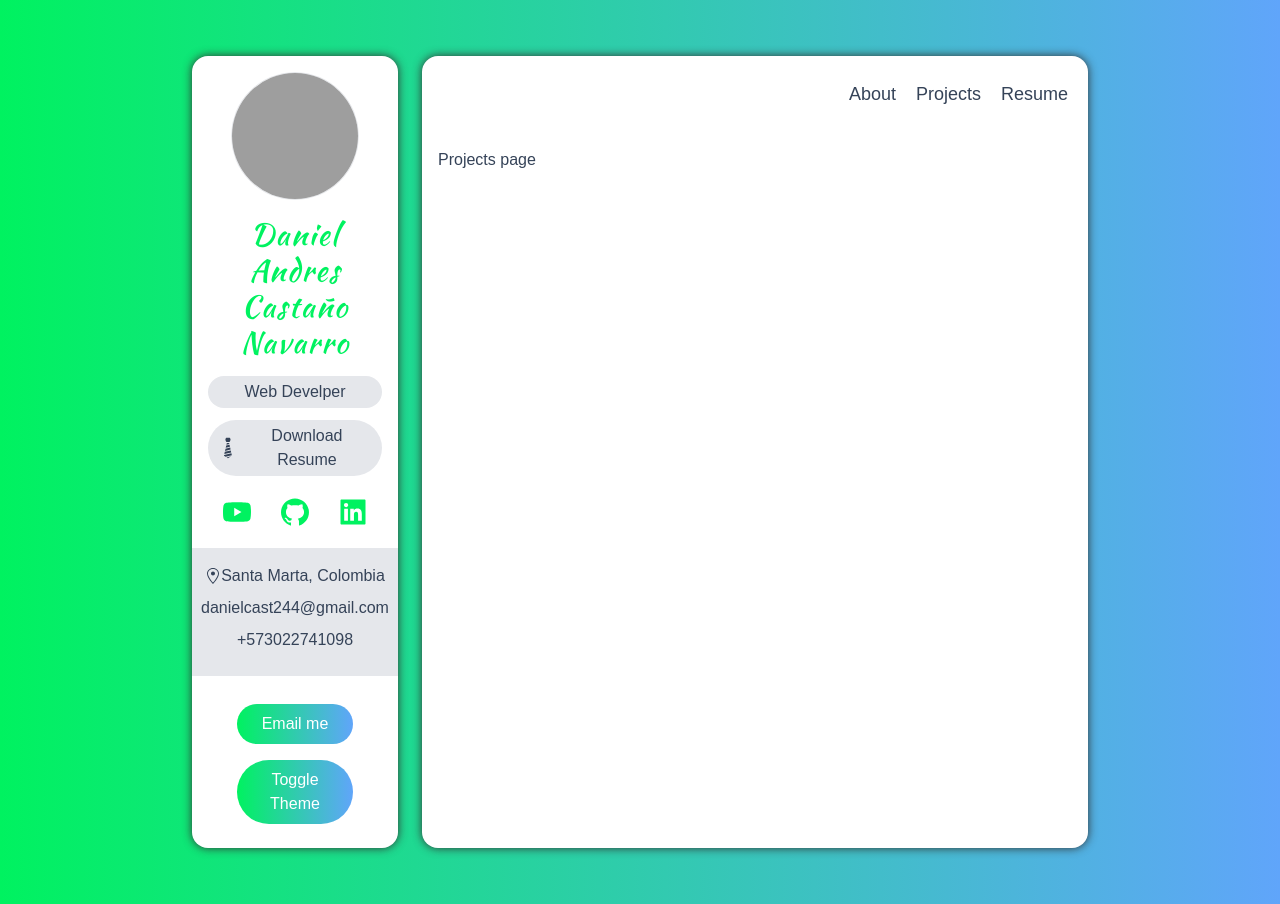
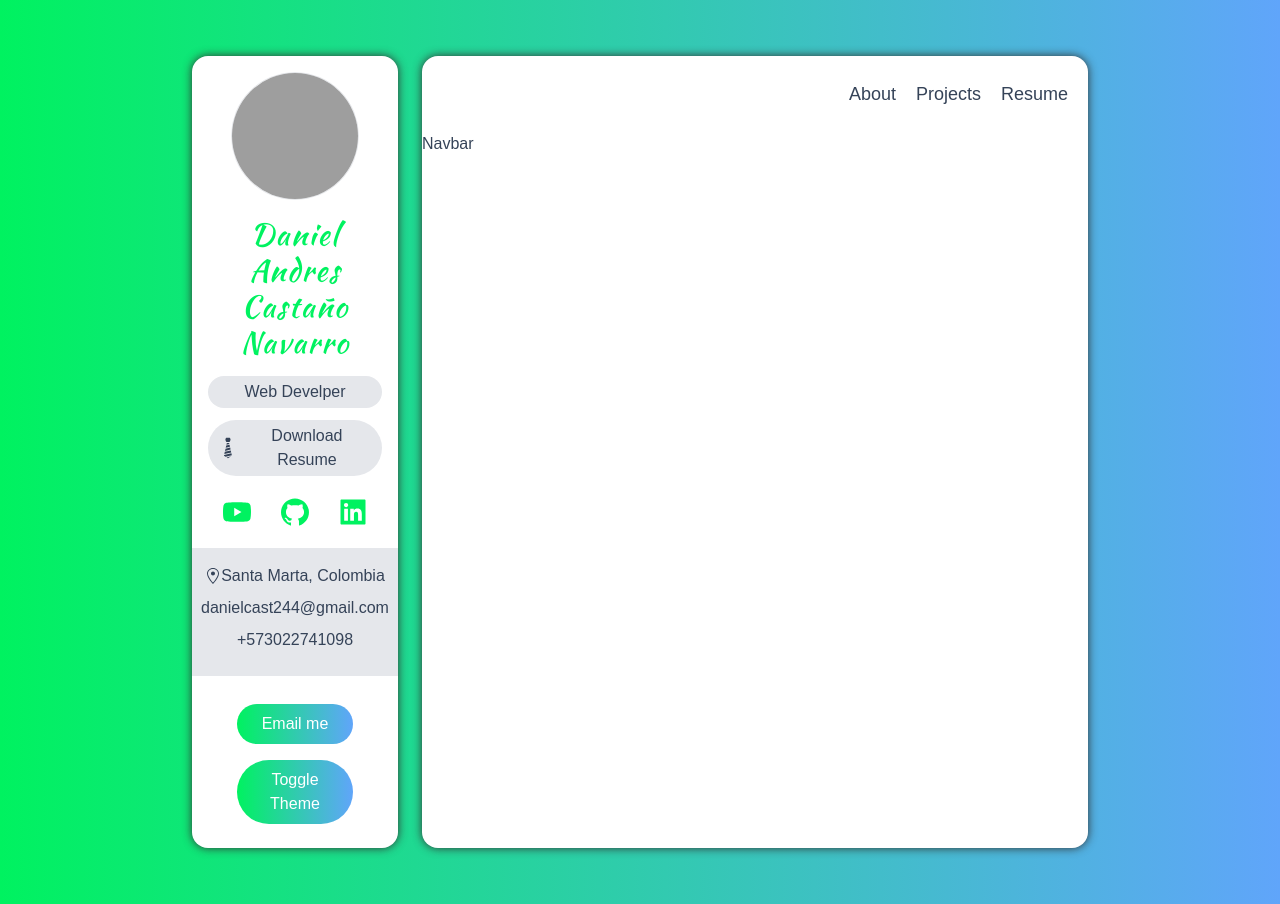
Before and after one commit to OneArc16/PortfolioDaniel, a Next.js app: page /projects in a window 1280 px wide. Built offline with nearby package versions, Linux system fonts and the light colour scheme; grey boxes are pictures that could not be loaded.

Commit message:
SE HARA LA VENTANA DE PROJECTS

```diff
--- a/pages/projects.tsx
+++ b/pages/projects.tsx
@@ -1,11 +1,19 @@
 import React from 'react'
 
-const projects = () => {
+const Projects = () => {
   return (
-    <div className='p-4'>
-      Projects page
+    <div>
+      <nav>
+        Navbar
+      </nav>
+
+      <div>
+        {
+          Projects
+        }
+      </div>
     </div>
   )
 }
 
-export default projects
+export default Projects
```
